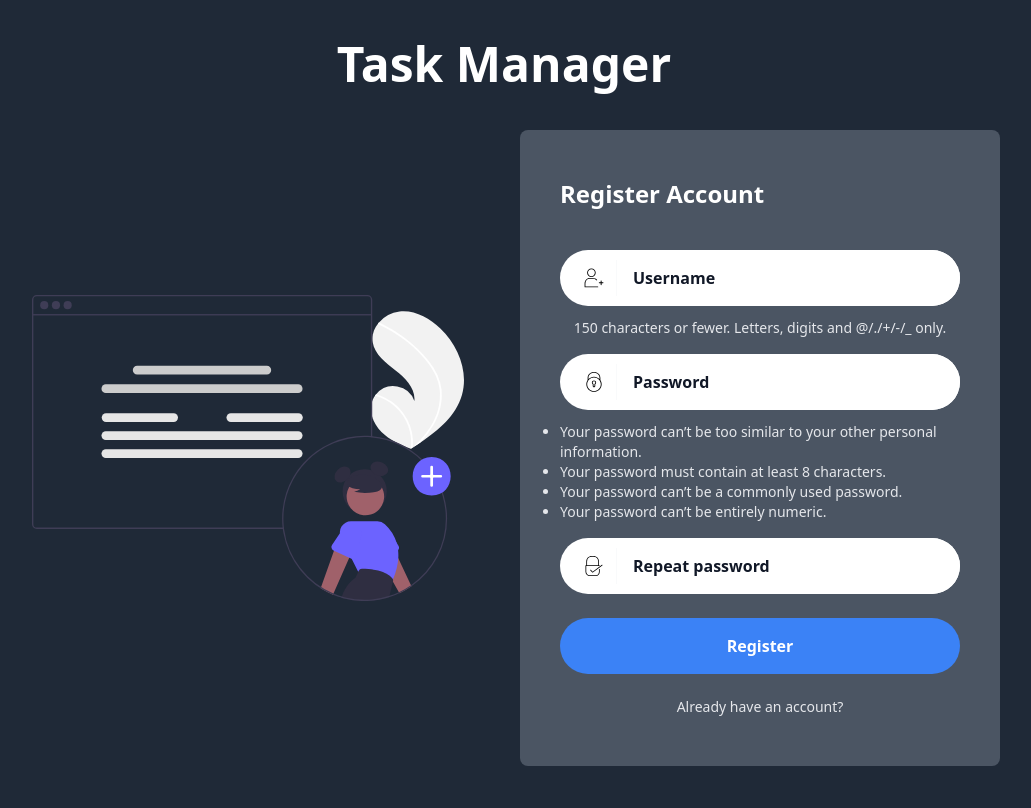
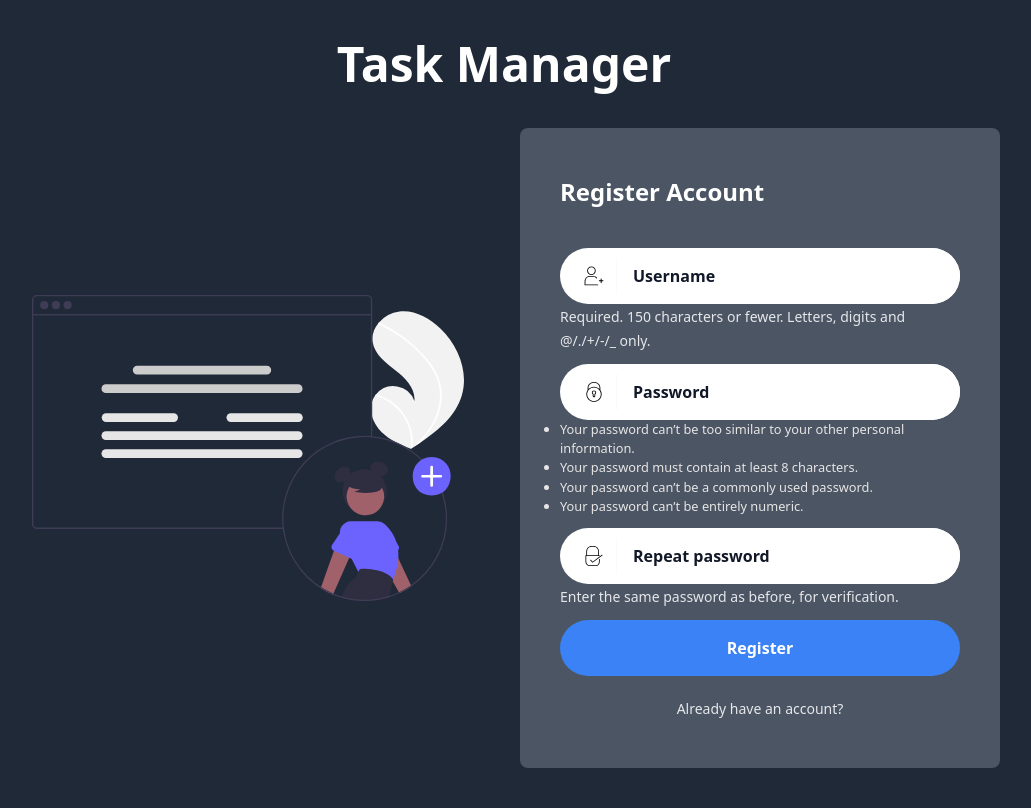
Before and after one commit to GanapriyaS/GDC-Fellowship, a Django app: template templates/signup.html in a window 1280 px wide. Shown: the whole page, without its empty margins (136-1167 px from the left). Run offline with Django 3.2, Linux system fonts and the light colour scheme; the template is opened without the code that fills it: values that come from a table or form of the project are taken from there, others are empty.

Commit message:
Added multiuser feature

```diff
--- a/task_manager/settings.py
+++ b/task_manager/settings.py
@@ -133,3 +133,7 @@ STATICFILES_DIRS = (
 # https://docs.djangoproject.com/en/3.2/ref/settings/#default-auto-field
 
 DEFAULT_AUTO_FIELD = "django.db.models.BigAutoField"
+
+LOGIN_REDIRECT_URL = "/"
+LOGIN_URL = "/user/login"
+LOGOUT_REDIRECT_URL = "/user/login"
--- a/tasks/urls.py
+++ b/tasks/urls.py
@@ -6,19 +6,21 @@ from tasks.views import (
     GenericTaskUpdateView,
     GenericTaskDetailView,
     GenericTaskDeleteView,
-    login,
-    signup,
+    session_storage_view,
+    UserCreateView,
+    UserLoginView,
 )
-
+from django.contrib.auth.views import LogoutView
 
 urlpatterns = [
     path("", GenericTaskView.as_view()),
     path("add-task/", GenericTaskCreateView.as_view(), name="add-task"),
-    # path("delete-task/<int:index>/", delete_task, name="delete-task"),
     path("complete_task/<int:index>/", complete_task),
     path("update-task/<pk>/", GenericTaskUpdateView.as_view(), name="update-task"),
     path("detail-task/<pk>/", GenericTaskDetailView.as_view(), name="detail-task"),
     path("delete-task/<pk>/", GenericTaskDeleteView.as_view(), name="delete-task"),
-    path("login/", login, name="login"),
-    path("signup/", signup, name="signup"),
+    path("user/login/", UserLoginView.as_view(), name="login"),
+    path("sessiontest/", session_storage_view),
+    path("user/signup/", UserCreateView.as_view(), name="signup"),
+    path("user/logout/", LogoutView.as_view(), name="logout"),
 ]
--- a/tasks/views.py
+++ b/tasks/views.py
@@ -1,17 +1,101 @@
 # Add all your views here
-from turtle import pen
+
+from django import forms
+from django.contrib.auth.forms import (
+    AuthenticationForm,
+    UserCreationForm,
+    UsernameField,
+)
+from django.contrib.auth.mixins import LoginRequiredMixin
+from django.contrib.auth.views import LoginView
 from django.forms import ModelForm, ValidationError
 from django.http import HttpResponse, HttpResponseRedirect
-from django.shortcuts import render
-from django.views import View
+
+
 from django.views.generic.detail import DetailView
-from django.views.generic.edit import CreateView, UpdateView, DeleteView
+from django.views.generic.edit import CreateView, DeleteView, UpdateView
 from django.views.generic.list import ListView
-
 
 from tasks.models import Task
 
 
+# ==================================== USER VIEWS =================================
+
+# Customising Login page
+class AuthorisedTaskManager(LoginRequiredMixin):
+    def get_queryset(self):
+        return Task.objects.filter(deleted=False, user=self.request.user)
+
+
+class UserLoginForm(AuthenticationForm):
+    def __init__(self, *args, **kwargs):
+        super(UserLoginForm, self).__init__(*args, **kwargs)
+
+    username = UsernameField(
+        widget=forms.TextInput(
+            attrs={
+                "class": "w-full pl-4 pr-6 py-4 font-bold placeholder-gray-900 rounded-r-full focus:outline-none",
+                "placeholder": "Username",
+            }
+        )
+    )
+    password = forms.CharField(
+        widget=forms.PasswordInput(
+            attrs={
+                "class": "w-full pl-4 pr-6 py-4 font-bold placeholder-gray-900 rounded-r-full focus:outline-none",
+                "placeholder": "Password",
+            }
+        )
+    )
+
+
+# Customising signup form
+class UserSignupForm(UserCreationForm):
+    def __init__(self, *args, **kwargs):
+        super().__init__(*args, **kwargs)
+
+        self.fields["username"].widget.attrs.update(
+            {
+                "class": "w-full pl-4 pr-6 py-4 font-bold placeholder-gray-900 rounded-r-full focus:outline-none",
+                "placeholder": "Username",
+            }
+        )
+        self.fields["password1"].widget.attrs.update(
+            {
+                "class": "w-full pl-4 pr-6 py-4 font-bold placeholder-gray-900 rounded-r-full focus:outline-none",
+                "placeholder": "Password",
+            }
+        )
+        self.fields["password2"].widget.attrs.update(
+            {
+                "class": "w-full pl-4 pr-6 py-4 font-bold placeholder-gray-900 rounded-r-full focus:outline-none",
+                "placeholder": "Repeat password",
+            }
+        )
+
+
+# Login feature
+class UserLoginView(LoginView):
+    template_name = "login.html"
+    authentication_form = UserLoginForm
+
+
+# Register an user
+class UserCreateView(CreateView):
+    form_class = UserSignupForm
+    template_name = "signup.html"
+    success_url = "/user/login"
+
+
+def session_storage_view(request):
+    total_views = request.session.get("total_views", 0)
+    request.session["total_views"] = total_views + 1
+    return HttpResponse(f"Total views is {total_views} and the user is {request.user}")
+
+
+# ================================ TASK VIEWS ================================
+
+# Form to get task details
 class TaskCreateForm(ModelForm):
     def clean_title(self):
         title = self.cleaned_data["title"]
@@ -51,39 +135,63 @@ class TaskCreateForm(ModelForm):
         )
 
 
-class GenericTaskUpdateView(UpdateView):
+# To update a tasks
+class GenericTaskUpdateView(AuthorisedTaskManager, UpdateView):
     model = Task
     form_class = TaskCreateForm
     template_name = "update.html"
     success_url = "/"
 
 
-class GenericTaskCreateView(CreateView):
+# Create a new task
+class GenericTaskCreateView(LoginRequiredMixin, CreateView):
     form_class = TaskCreateForm
     template_name = "add.html"
     success_url = "/"
 
+    def recursion(self, key, id):
+        key = int(key)
+        prior_task = Task.objects.filter(
+            priority=key, deleted=False, user=self.request.user
+        )
+        if prior_task.exists():
+            self.recursion(key + 1, prior_task[0].id)
+        Task.objects.filter(id=id).update(priority=key)
 
-class GenericTaskDetailView(DetailView):
+    def form_valid(self, form):
+        self.object = form.save()
+        tasks = Task.objects.filter(
+            deleted=False,
+            user=self.request.user,
+            priority=self.object.priority,
+        )
+
+        if tasks.exists():
+            self.recursion(self.object.priority, tasks[0].id)
+            Task.objects.filter(id=tasks[0].id).update(
+                priority=int(self.object.priority) + 1
+            )
+
+        self.object.user = self.request.user
+        self.object.save()
+        return HttpResponseRedirect(self.get_success_url())
+
+
+# To detail view of tasks
+class GenericTaskDetailView(AuthorisedTaskManager, DetailView):
     model = Task
     template_name = "detail.html"
 
 
-class GenericTaskDeleteView(DeleteView):
+# To delete tasks
+class GenericTaskDeleteView(AuthorisedTaskManager, DeleteView):
     model = Task
     template_name = "delete.html"
     success_url = "/"
 
 
-# class GenericTaskCreateView(CreateView):
-#     model = Task
-#     fields = ("title", "description", "completed")
-#     template_name = "tasks.html"
-#     success_url = "/"
-
-
-class GenericTaskView(ListView):
-    # model = Task
+# Listview of all tasks category wise
+class GenericTaskView(LoginRequiredMixin, ListView):
     queryset = Task.objects.filter(deleted=False)
     template_name = "tasks.html"
     context_object_name = "tasks"
@@ -92,7 +200,9 @@ class GenericTaskView(ListView):
     def get_context_data(self, *args, **kwargs):
         context = super(GenericTaskView, self).get_context_data(*args, **kwargs)
         search_term = self.request.GET.get("search")
-        all_tasks = Task.objects.filter(deleted=False)
+        all_tasks = Task.objects.filter(deleted=False, user=self.request.user).order_by(
+            "priority"
+        )
         if search_term:
             all_tasks = all_tasks.filter(title__icontains=search_term)
         pending = all_tasks.filter(completed=False)
@@ -105,56 +215,15 @@ class GenericTaskView(ListView):
 
     def get_queryset(self):
         search_term = self.request.GET.get("search")
-        tasks = Task.objects.filter(deleted=False)
+        tasks = Task.objects.filter(deleted=False, user=self.request.user).order_by(
+            "priority"
+        )
         if search_term:
-            tasks = tasks.filter(title__icontains=search_term)
+            tasks = tasks.filter(title__icontains=search_term).order_by("priority")
         return tasks
 
 
-class CreateTaskView(ListView):
-    def get(self, request):
-        return render(request, "tasks.html")
-
-    def post(self, request):
-        task_value = request.POST.get("task")
-        task_obj = Task(title=task_value)
-        task_obj.save()
-        return HttpResponseRedirect("/")
-
-
-def login(request):
-    return render(request, "login.html")
-
-
-def signup(request):
-    return render(request, "signup.html")
-
-
-# class TaskView(View):
-#     def get(self, request):
-#         search_term = request.GET.get("search")
-#         all_tasks = Task.objects.filter(deleted=False)
-#         tasks = all_tasks.filter(completed=False)
-#         completed_tasks = all_tasks.filter(completed=True)
-#         if search_term:
-#             tasks = tasks.filter(title__icontains=search_term)
-#             completed_tasks = completed_tasks.filter(title__icontains=search_term)
-#         return render(
-#             request, "tasks.html", {"tasks": tasks, "completed_tasks": completed_tasks}
-#         )
-
-#     def post(self, request):
-#         pass
-
-
-# def add_task(request):
-#     task_value = request.GET.get("task")
-#     # Task(title=task_value).save()
-#     task_obj = Task(title=task_value)
-#     task_obj.save()
-#     return HttpResponseRedirect("/")
-
-
+# To mark task as complete
 def complete_task(request, index):
     Task.objects.filter(id=index).update(completed=True)
     return HttpResponseRedirect("/")
--- a/templates/add.html
+++ b/templates/add.html
@@ -17,7 +17,8 @@
                     <div class="px-6 lg:px-20 py-6 lg:py-12 bg-gray-600 rounded-lg">
 
                         <form action="/add-task/" method='POST' onsubmit="return confirm('Are you sure want to add this task?')">
-                            {{ form.non_field_errors }}
+
+                            <span class="text-sm text-red-400 hover:text-red-500 font-bold ">{{ form.non_field_errors }}</span>
 
 
                             {% csrf_token %}
--- a/templates/signup.html
+++ b/templates/signup.html
@@ -1,8 +1,17 @@
 {% extends "template_login.html" %}
 {% load static %}
-
+{% load filter %}
 {% block content %}
-
+<style>
+.custom ul li{
+font-size: 0.8rem;
+        color: rgb(231, 229, 229);
+        list-style-type: disc;
+}
+.custom ul li:hover{
+color: white;
+    }
+</style>
 
 <div class="max-w-5xl mx-auto ">
     <div class="flex flex-wrap items-center justify-center " style="min-height:80vh;">
@@ -11,9 +20,13 @@
         </div>
         <div class="w-full lg:w-1/2 px-4">
             <div class="px-6 lg:px-10 py-6 lg:py-12 bg-gray-600 rounded-lg">
-                <form action="#">
+                <form action="" method="post">
+                    <span class="text-sm text-red-400 hover:text-red-500 font-bold ">{{ form.non_field_errors }}</span>
+                    {% csrf_token %}
+
+
                     <h3 class="mb-10 text-2xl text-white font-bold font-heading">Register Account</h3>
-                    <div class="flex items-center pl-6 mb-3 bg-white rounded-full">
+                    <div class="flex items-center pl-6  bg-white rounded-full">
                         <span class="inline-block pr-3 py-2 border-r border-gray-50">
                             <svg class="w-5 h-5" width="20" height="21" viewbox="0 0 20 21" fill="none"
                                 xmlns="http://www.w3.org/2000/svg">
@@ -28,13 +41,17 @@
                                     fill="black"></rect>
                             </svg>
                         </span>
-                        <input
-                            class="w-full pl-4 pr-6 py-4 font-bold placeholder-gray-900 rounded-r-full focus:outline-none"
-                            type="text" placeholder="Username">
+
+                       {{form.username}}
 
                     </div>
-                    <p class=" text-sm text-gray-200 hover:text-white text-center mb-4">150 characters or fewer. Letters, digits and @/./+/-/_ only.</p>
-                    <div class="flex items-center pl-6 mb-3 bg-white rounded-full">
+                    <span class="text-sm text-red-400 hover:text-red-500 font-bold ">{{ form.username.errors }}</span>
+                    {% if form.username.help_text %}
+                    <span class="text-sm text-gray-200 hover:text-white mb-3 ">{{form.username.help_text}}</span>
+
+                    {% endif %}
+
+                    <div class="flex items-center pl-6 mt-3 bg-white rounded-full">
                         <span class="inline-block pr-3 py-2 border-r border-gray-50">
                             <svg class="w-5 h-5" width="17" height="21" viewbox="0 0 17 21" fill="none"
                                 xmlns="http://www.w3.org/2000/svg">
@@ -46,18 +63,16 @@
                                     fill="black"></path>
                             </svg>
                         </span>
-                        <input
-                            class="w-full pl-4 pr-6 py-4 font-bold placeholder-gray-900 rounded-r-full focus:outline-none"
-                            type="password" placeholder="Password">
+                        {{form.password1}}
                     </div>
+                    <span class="text-sm text-red-400 hover:text-red-500 font-bold ">{{ form.password1.errors }}</span>
+                {% if form.password1.help_text %}
+                <span class="custom">
+                {{form.password1.help_text}}
+                </span>
+                {% endif %}
 
-                        <ul class=" text-sm text-gray-200 hover:text-white mb-4 list-disc">
-                            <li>Your password can’t be too similar to your other personal information.</li>
-                        <li>Your password must contain at least 8 characters.</li>
-                       <li>Your password can’t be a commonly used password.</li>
-                    <li>Your password can’t be entirely numeric.</li>
-                    </ul>
-                    <div class="flex items-center pl-6 mb-6 bg-white rounded-full">
+                    <div class="flex items-center pl-6 mt-3 bg-white rounded-full">
                         <span class="inline-block pr-3 py-2 border-r border-gray-50">
                             <svg class="w-5 h-5" width="20" height="21" viewbox="0 0 20 21" fill="none" xmlns="http://www.w3.org/2000/svg">
                                 <path
@@ -68,14 +83,17 @@
                                     fill="black"></path>
                             </svg>
                         </span>
-                        <input class="w-full pl-4 pr-6 py-4 font-bold placeholder-gray-900 rounded-r-full focus:outline-none"
-                            type="password" placeholder="Repeat password">
+                        {{form.password2}}
                     </div>
+                    <span class="text-sm text-red-400 hover:text-red-500 font-bold ">{{ form.password2.errors }}</span>
+                    {% if form.password2.help_text %}
+                    <span class="text-sm text-gray-200 hover:text-white ">{{form.password2.help_text}}</span>
+                    {% endif %}
 
 
 
                     <button
-                        class="py-4 w-full bg-blue-500 hover:bg-blue-600 text-white font-bold rounded-full transition duration-200">
+                        class="py-4 w-full mt-3 bg-blue-500 hover:bg-blue-600 text-white font-bold rounded-full transition duration-200">
                         Register</button>
                     <div class="mt-5 text-center">
 
```
Also changed, not shown: tasks/templatetags/filter.py (added, +8 -0 lines), templates/login.html (+19 -7 lines), templates/tasks.html (+3 -7 lines), tasks/templatetags/__init__.py (added).
